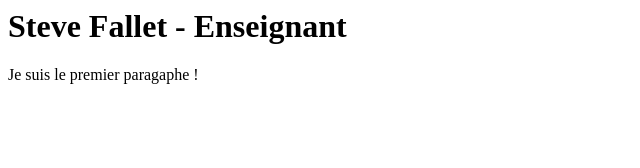
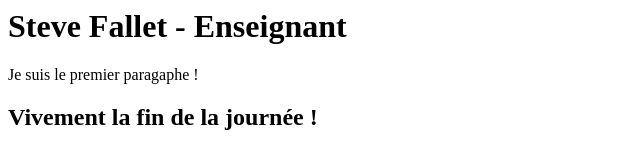
Before and after one commit to fallinov/premier-depot, a plain HTML site: page index.html in a window 1280 px wide. Shown: the whole page, without its empty margins (0-640 px from the left). Drawn offline with Linux system fonts and the light colour scheme.

Commit message:
Ajout titre 2

```diff
--- a/index.html
+++ b/index.html
@@ -1,2 +1,3 @@
 <h1>Steve Fallet - Enseignant</h1>
 <p>Je suis le premier paragaphe !</p>
+<h2>Vivement la fin de la journée !</h2>
```
